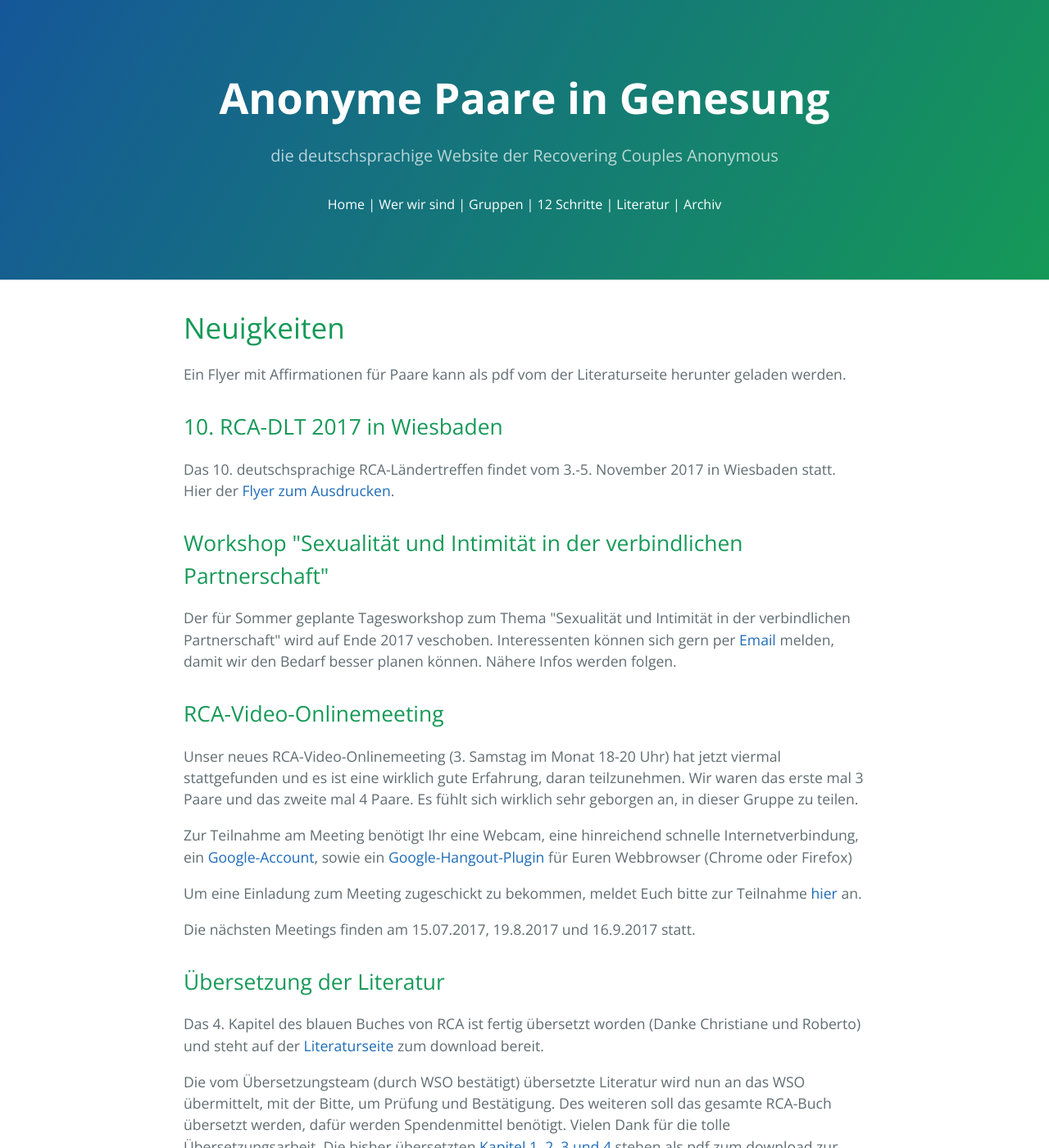
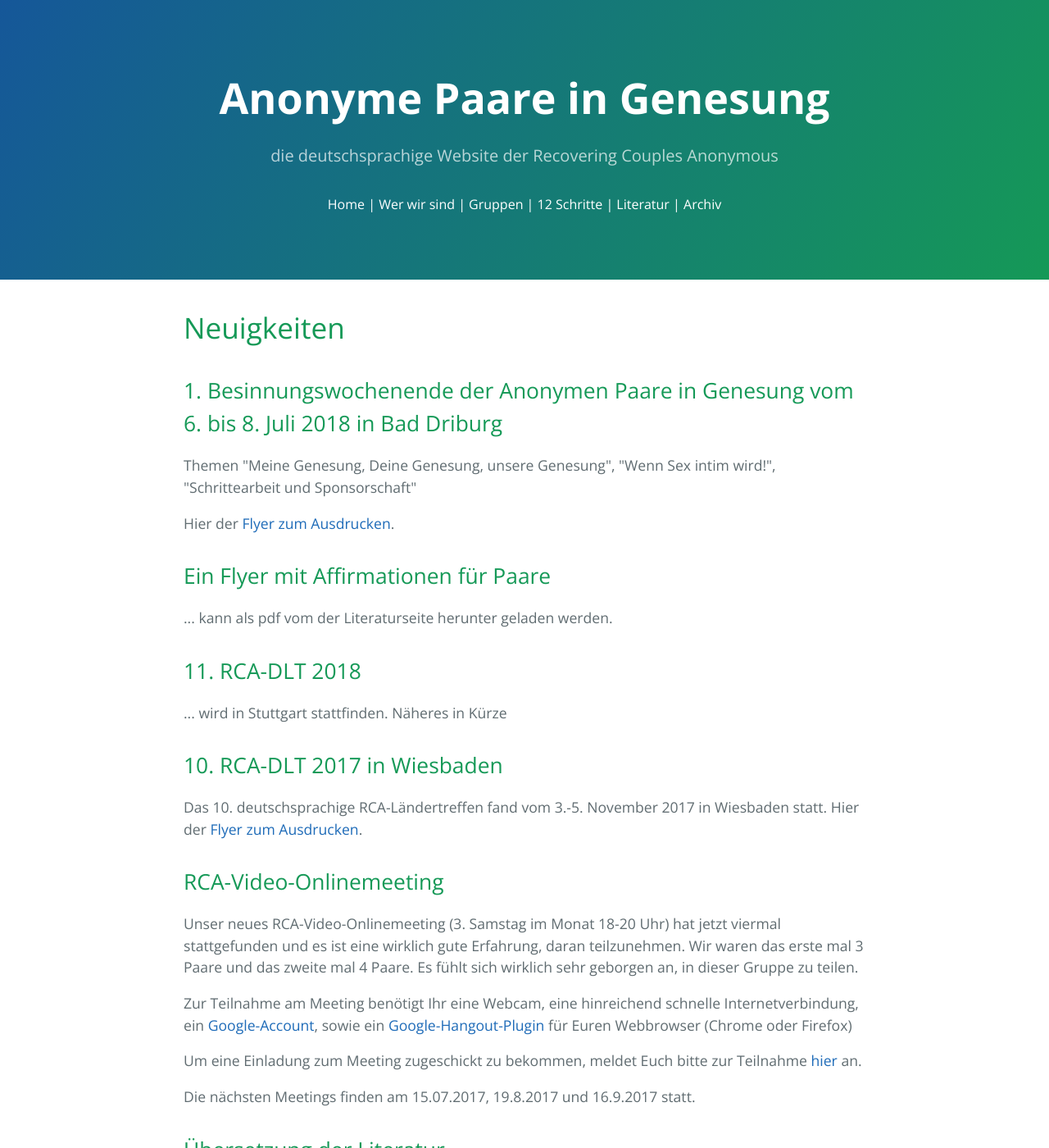
Before and after one commit to rcadeutschland/rcadeutschland.github.io, a Jekyll site: the page built from index.html, in a window 1280 px wide and 1400 px high. Shown: the whole window at 82% size. Built offline with Jekyll 4.4.1, drawn with Linux system fonts in a browser that asks for light colours; nearby versions of some CDN libraries.

Commit message:
Update index.html

```diff
--- a/index.html
+++ b/index.html
@@ -3,16 +3,18 @@ layout: default
 title: RCA Home
 ---
 <h1>Neuigkeiten</h1>
-<p>Ein Flyer mit Affirmationen für Paare kann als pdf vom der Literaturseite herunter geladen werden.</p>
+<h2>1. Besinnungswochenende der Anonymen Paare in Genesung vom 6. bis 8. Juli 2018 in Bad Driburg</h2>
+<p>Themen "Meine Genesung, Deine Genesung, unsere Genesung", "Wenn Sex intim wird!", "Schrittearbeit und Sponsorschaft"</p>
+<p>Hier der <a href="files/FlyerRCABesinnungwochenende2018.pdf">Flyer zum Ausdrucken</a>.</p>
+<h2>Ein Flyer mit Affirmationen für Paare</h2>
+<p>... kann als pdf vom der Literaturseite herunter geladen werden.</p>
+
+<h2>11. RCA-DLT 2018</h2>
+<p>... wird in Stuttgart stattfinden. Näheres in Kürze</p>
 
 <h2>10. RCA-DLT 2017 in Wiesbaden</h2>
-<p>Das 10. deutschsprachige RCA-Ländertreffen findet vom 3.-5. November 2017 in Wiesbaden
+<p>Das 10. deutschsprachige RCA-Ländertreffen fand vom 3.-5. November 2017 in Wiesbaden
  statt. Hier der <a href="files/FlyerRCADLT2017.pdf">Flyer zum Ausdrucken</a>.</p>
-<h2>Workshop "Sexualität und Intimität in der verbindlichen Partnerschaft"</h2>
-<p>Der für Sommer geplante Tagesworkshop zum Thema "Sexualität und Intimität in der verbindlichen Partnerschaft"
-wird auf Ende 2017 veschoben. Interessenten können sich gern per
- <a href="mailto:kontakt@recovering-couples.de?subject=[Workshop Sex und Intimitaet RCA]">Email</a> melden,
- damit wir den Bedarf besser planen können. Nähere Infos werden folgen.</p>
 
 <h2>RCA-Video-Onlinemeeting</h2>
 <p>Unser neues RCA-Video-Onlinemeeting (3. Samstag im Monat 18-20 Uhr) hat jetzt viermal stattgefunden
```
